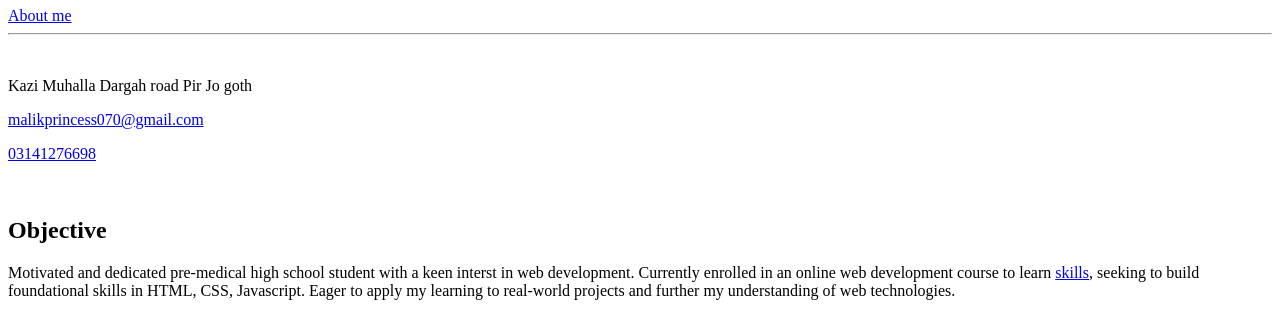
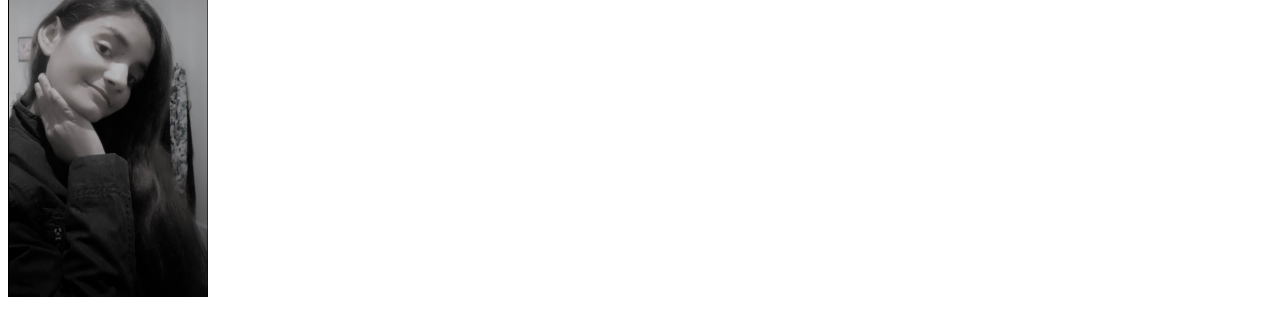
Before and after one commit to misbahmalik123/resume, a plain HTML site: page index.html in a window 1280 px wide. Shown: the part 99-416 px from the top of the page. Drawn offline with Linux system fonts and the light colour scheme; files whose address does not match are found by name.

Commit message:
Add files via upload

```diff
--- a/index.html
+++ b/index.html
@@ -6,7 +6,7 @@
     <title>Alishba's Resume</title>
 </head>
 <body>
-<img width="200px;"src="file:///Users/user/Desktop/Screenshot%202024-05-18%20at%2013.05.30.jpeg" alt="Alishb's Malik photo">
+<img width="200px;"src="file:///Users/user/Desktop/alishba.jpeg" alt="Alishb's Malik photo">
 <h1>Alishba Malik</h1>
 <a  target="_blank"href="https://www.linkedin.com/in/alishba-malik-ba1401278?utm_source=share&utm_campaign=share_via&utm_content=profile&utm_medium=android_app">About me</a><hr>
 <br><p>Kazi Muhalla Dargah road Pir Jo goth</p>
```
